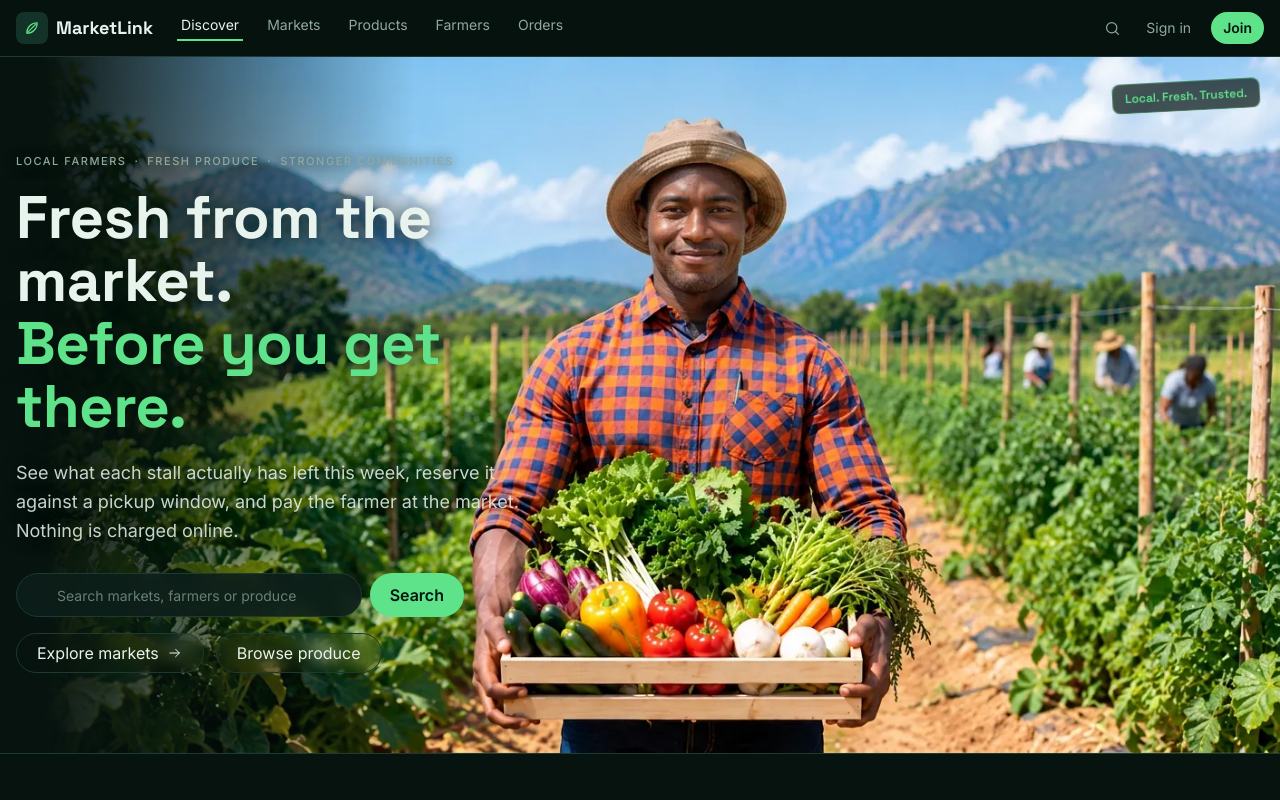
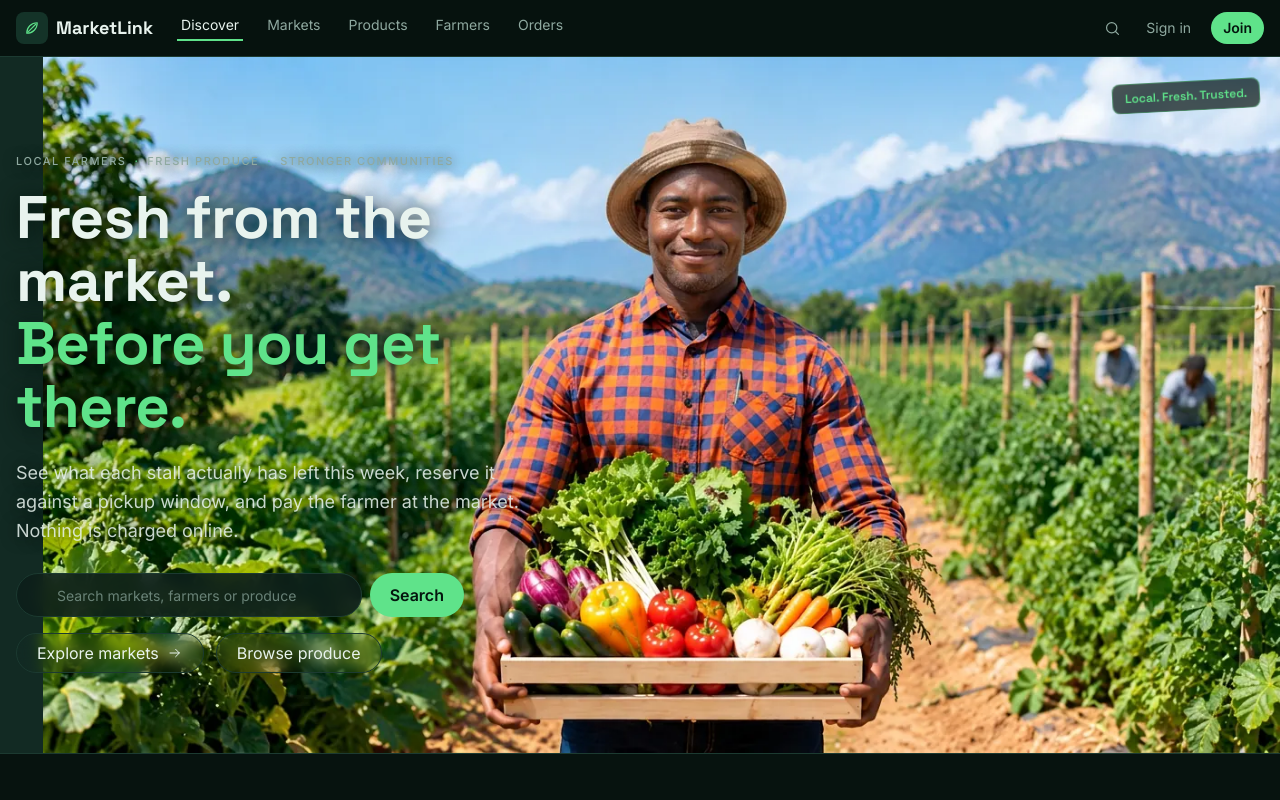
Before and after one commit to wilsonwilas123-a11y/MarketLink, a React (Vite) app in the folder client/: page / in a window 1280 px wide. Shown: the top 800 px of the page. Built offline with nearby package versions, Linux system fonts and the light colour scheme; no server answers.

Commit message:
5: stop smearing the hero's left edge
The feather on the photograph's own edge read as a green wash where it met the
near-black page. The seam is hard now and the band beside the picture is the
elevated green, so it looks like a panel the photo sits in rather than a fade.

```diff
--- a/client/src/pages/Home.tsx
+++ b/client/src/pages/Home.tsx
@@ -45,7 +45,7 @@ function Hero() {
   }
 
   return (
-    <section className="relative isolate overflow-hidden border-b border-line">
+    <section className="relative isolate overflow-hidden border-b border-line bg-elevated">
       {/* Wide screens: the photograph is anchored to the right edge at its own aspect ratio, so
           the farmer stands on the right of the frame instead of behind the copy and nothing about
           it is cropped or dimmed. Narrow screens have no room beside the copy, so it bleeds. */}
@@ -56,7 +56,7 @@ function Hero() {
           alt="A farmer at the head of his row, holding a crate of just-picked vegetables"
           width={1364}
           height={768}
-          className="absolute inset-0 -z-10 h-full w-full object-cover object-center lg:left-auto lg:right-0 lg:h-full lg:w-auto lg:max-w-none lg:object-contain lg:[mask-image:linear-gradient(to_right,transparent,rgba(0,0,0,0.4)_12%,#000_30%)]"
+          className="absolute inset-0 -z-10 h-full w-full object-cover object-center lg:left-auto lg:right-0 lg:h-full lg:w-auto lg:max-w-none lg:object-contain"
         />
       </picture>
 
```
